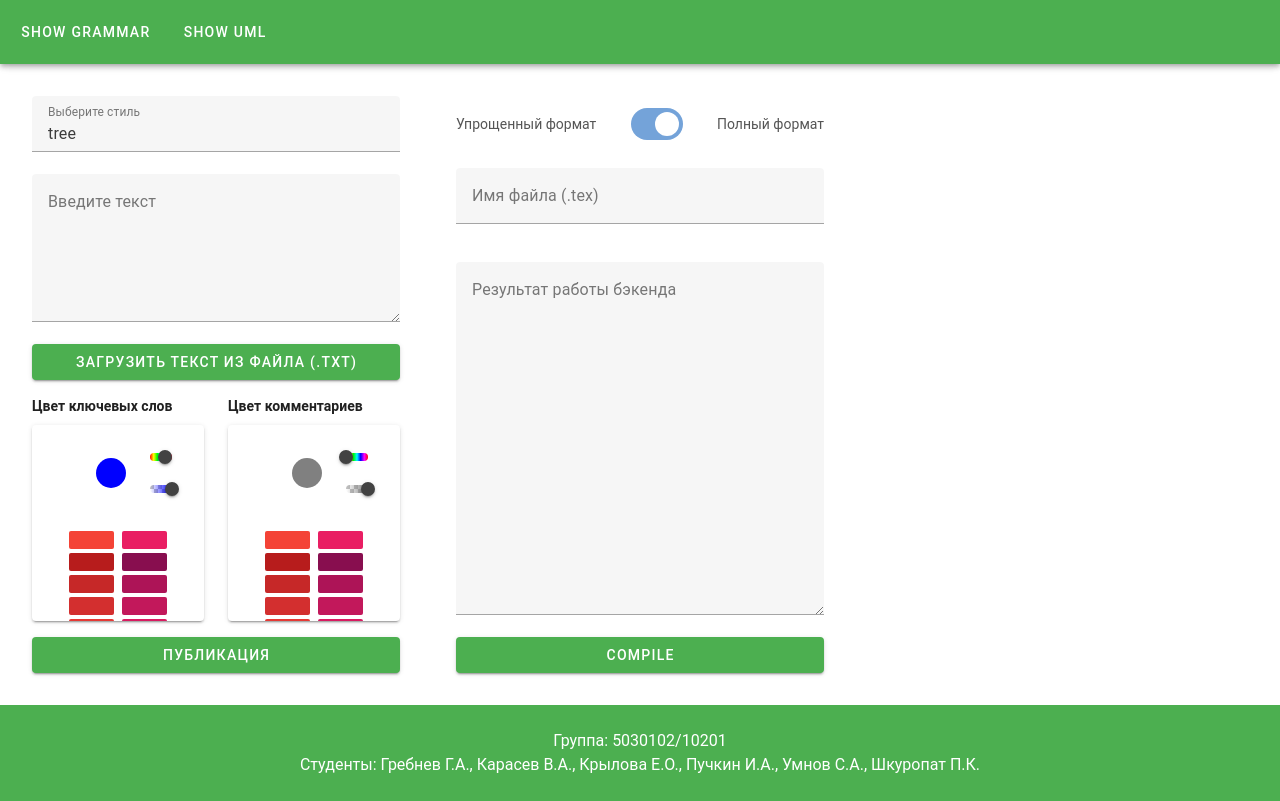
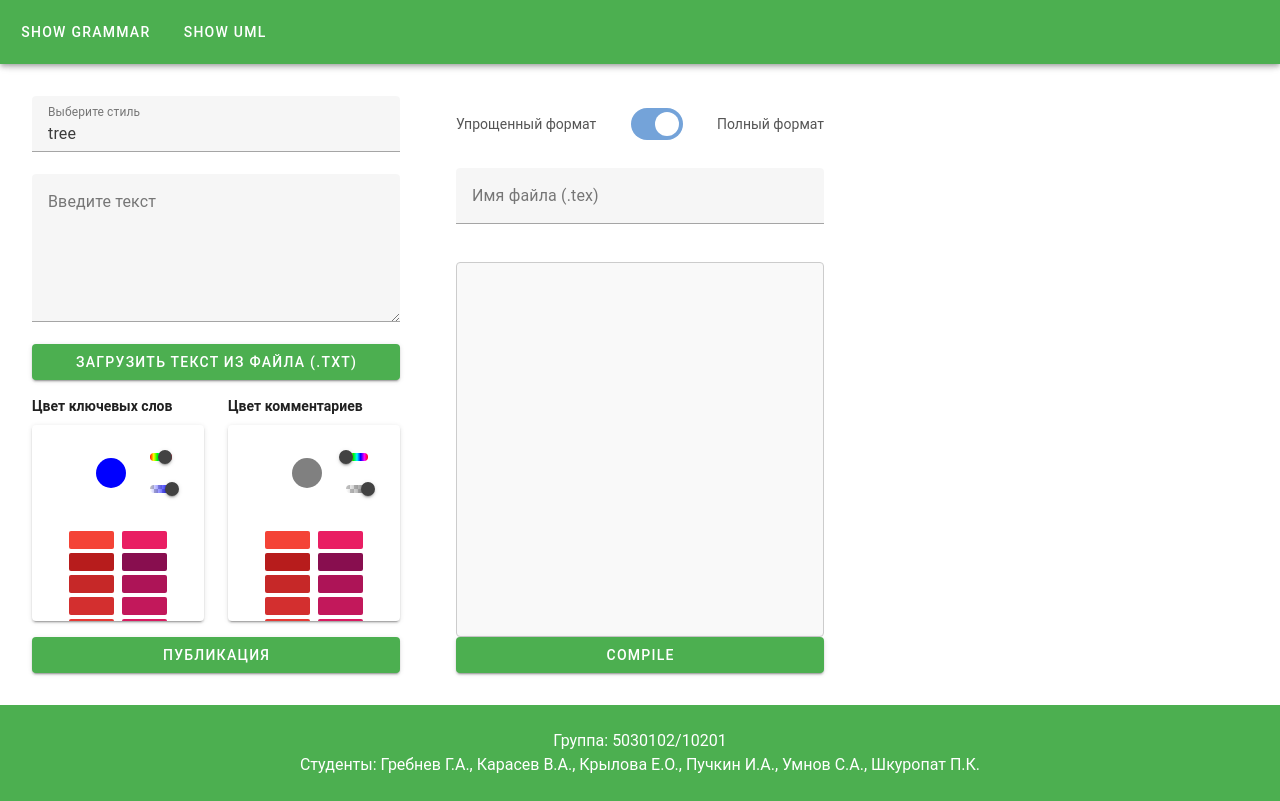
Before and after one commit to Deforc/PSEKO, a Vue app in the folder GUI/frontend/: page / in a window 1280 px wide. Built offline with nearby package versions, Linux system fonts and the light colour scheme.

Commit message:
Added highlight for response

```diff
--- a/GUI/frontend/src/components/MiddleColumn.vue
+++ b/GUI/frontend/src/components/MiddleColumn.vue
@@ -28,15 +28,12 @@
       ></v-textarea>
     </div>
 
-
     <!-- Отображение LaTeX-кода -->
-    <v-textarea
-        readonly
-        :value="displayedLatexCode"
-        label="Результат работы бэкенда"
-        outlined
-        style="flex-grow: 1;"
-    ></v-textarea>
+    <div
+        class="latex-output"
+        v-html="highlightedLatexCode"
+        style="flex-grow: 1; overflow: auto; white-space: pre-wrap; font-family: monospace;"
+    ></div>
 
     <!-- Кнопка "Compile" -->
     <v-btn
@@ -60,21 +57,39 @@ export default {
     return {
       isFullFormat: true, // Флаг для toggle
       fileName: '', // Имя файла
+      internalLatexCode: '', // Внутренняя переменная для хранения LaTeX-кода
     };
+  },
+  watch: {
+    // Отслеживаем изменения пропса latexCode
+    latexCode(newVal) {
+      console.log('LaTeX Code Updated:', newVal);
+      this.internalLatexCode = newVal;
+    },
   },
   computed: {
     displayedLatexCode() {
-      if (this.isFullFormat || !this.latexCode) {
-        return this.latexCode; // Возвращаем полный код, если toggle активен
+      if (!this.internalLatexCode) {
+        return ''; // Если latexCode пустой, возвращаем пустую строку
+      }
+
+      if (this.isFullFormat) {
+        return this.internalLatexCode; // Возвращаем полный код, если toggle активен
       }
 
       // Оставляем только строки с "Program" и нумерованными строками
-      const lines = this.latexCode.split('\n');
+      const lines = this.internalLatexCode.split('\n');
       const filteredLines = lines.filter((line) => {
         return line.includes('Program') || /^\d+:/.test(line.trim());
       });
 
       return filteredLines.join('\n'); // Возвращаем отфильтрованный код
+    },
+    highlightedLatexCode() {
+      // Простое подсвечивание синтаксиса (если нужно)
+      return this.displayedLatexCode
+          .replace(/\\[a-zA-Z]+/g, '<span style="color: blue;">$&</span>') // Команды LaTeX
+          .replace(/\{.*?\}/g, '<span style="color: green;">$&</span>'); // Аргументы команд
     },
   },
   methods: {
@@ -88,7 +103,7 @@ export default {
       this.$emit('compile-latex', requestData);
     },
     downloadTexFile() {
-      if (!this.latexCode) {
+      if (!this.internalLatexCode) {
         alert('Нет данных для скачивания!');
         return;
       }
@@ -98,7 +113,7 @@ export default {
           : 'output.tex'; // Если имя не указано, используем "output.tex"
 
       // Создаем Blob с содержимым LaTeX-кода
-      const blob = new Blob([this.latexCode], { type: 'text/plain' });
+      const blob = new Blob([this.internalLatexCode], { type: 'text/plain' });
 
       // Создаем ссылку для скачивания
       const link = document.createElement('a');
@@ -141,4 +156,14 @@ export default {
 .compact-textarea .v-label {
   top: 4px !important; /* Корректировка позиции лейбла */
 }
+
+/* Стиль для отображения LaTeX-кода */
+.latex-output {
+  border: 1px solid #ccc;
+  padding: 8px;
+  background-color: #f9f9f9;
+  border-radius: 4px;
+  font-size: 14px;
+  line-height: 1.5;
+}
 </style>
```
